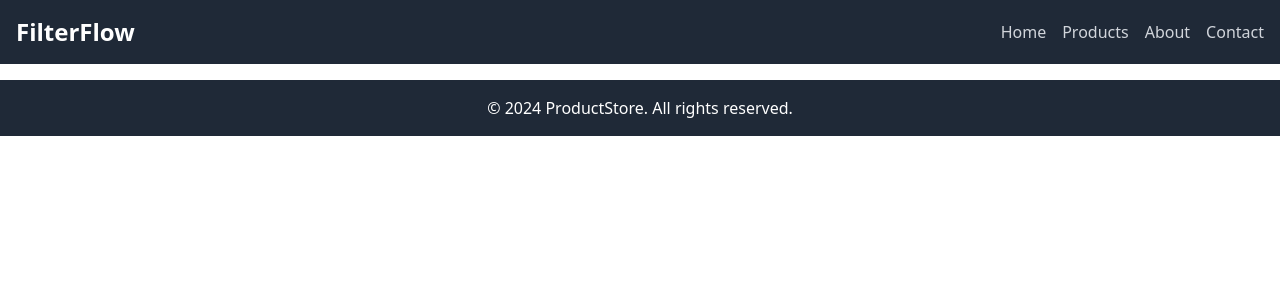
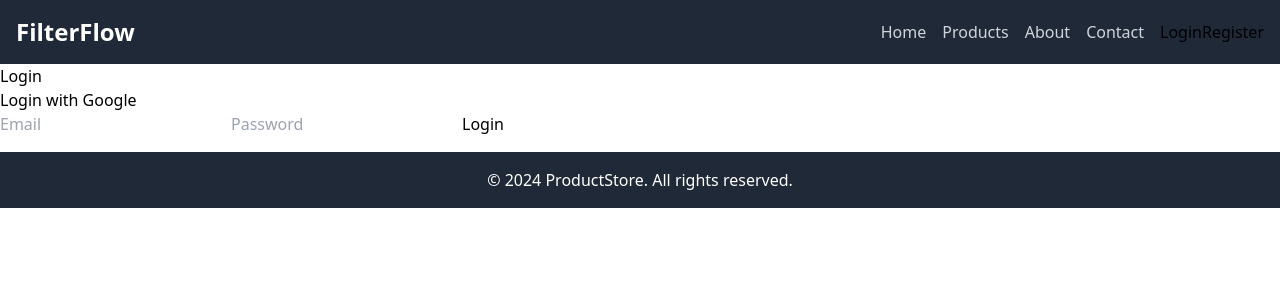
Before and after one commit to khalidbinibrahim/filter-flow-client, a React (Vite) app: page /login in a window 1280 px wide. Shown: the top 300 px of the page. Built offline with nearby package versions, Linux system fonts and the light colour scheme; no server answers.

Commit message:
added login and register feature successfully

```diff
--- a/src/App.jsx
+++ b/src/App.jsx
@@ -3,17 +3,24 @@ import Navbar from './components/Navbar';
 import Home from './pages/Home';
 import ProductList from './pages/ProductList';
 import Footer from './components/Footer';
+import { AuthProvider } from './providers/AuthProvider';
+import Login from './components/Login';
+import Register from './components/Register';
 
 function App() {
   return (
-    <Router>
+    <AuthProvider>
+      <Router>
         <Navbar />
         <Routes>
           <Route path="/" element={<Home />} />
           <Route path="/products" element={<ProductList />} />
+          <Route path="/login" element={<Login />} />
+          <Route path="/register" element={<Register />} />
         </Routes>
         <Footer />
-    </Router>
+      </Router>
+    </AuthProvider>
   );
 }
 
--- /dev/null
+++ b/src/components/Login.jsx
@@ -0,0 +1,31 @@
+import { useContext, useState } from 'react';
+import AuthContext from '../providers/AuthProvider';
+
+const Login = () => {
+    const { loginWithGoogle, loginWithEmailPassword } = useContext(AuthContext);
+    const [email, setEmail] = useState('');
+    const [password, setPassword] = useState('');
+
+    const handleGoogleLogin = () => {
+        loginWithGoogle();
+    };
+
+    const handleEmailLogin = (e) => {
+        e.preventDefault();
+        loginWithEmailPassword(email, password);
+    };
+
+    return (
+        <div>
+            <h2>Login</h2>
+            <button onClick={handleGoogleLogin}>Login with Google</button>
+            <form onSubmit={handleEmailLogin}>
+                <input type="email" value={email} onChange={(e) => setEmail(e.target.value)} placeholder="Email" required />
+                <input type="password" value={password} onChange={(e) => setPassword(e.target.value)} placeholder="Password" required />
+                <button type="submit">Login</button>
+            </form>
+        </div>
+    );
+};
+
+export default Login;
--- a/src/components/Navbar.jsx
+++ b/src/components/Navbar.jsx
@@ -1,6 +1,9 @@
+import { useContext } from 'react';
 import { Link } from 'react-router-dom';
+import AuthContext from '../providers/AuthProvider';
 
 const Navbar = () => {
+  const { user, logout } = useContext(AuthContext);
   return (
     <nav className="bg-gray-800 p-4">
       <div className="container mx-auto flex justify-between items-center">
@@ -20,6 +23,17 @@ const Navbar = () => {
           <Link to="/contact" className="text-gray-300 hover:text-white">
             Contact
           </Link>
+          {user ? (
+            <div>
+              <span>{user.email}</span>
+              <button onClick={logout}>Logout</button>
+            </div>
+          ) : (
+            <div>
+              <Link to="/login">Login</Link>
+              <Link to="/register">Register</Link>
+            </div>
+          )}
         </div>
       </div>
     </nav>
--- /dev/null
+++ b/src/components/Register.jsx
@@ -0,0 +1,26 @@
+import { useContext, useState } from 'react';
+import AuthContext from '../providers/AuthProvider';
+
+const Register = () => {
+    const { registerWithEmailPassword } = useContext(AuthContext);
+    const [email, setEmail] = useState('');
+    const [password, setPassword] = useState('');
+
+    const handleRegister = (e) => {
+        e.preventDefault();
+        registerWithEmailPassword(email, password);
+    };
+
+    return (
+        <div>
+            <h2>Register</h2>
+            <form onSubmit={handleRegister}>
+                <input type="email" value={email} onChange={(e) => setEmail(e.target.value)} placeholder="Email" required />
+                <input type="password" value={password} onChange={(e) => setPassword(e.target.value)} placeholder="Password" required />
+                <button type="submit">Register</button>
+            </form>
+        </div>
+    );
+};
+
+export default Register;
--- /dev/null
+++ b/src/providers/AuthProvider.jsx
@@ -0,0 +1,53 @@
+import { createContext, useState, useEffect } from 'react';
+import { auth, googleProvider, signInWithPopup, signOut, createUserWithEmailAndPassword, signInWithEmailAndPassword } from '../firebase/firebase.config';
+
+const AuthContext = createContext();
+
+export const AuthProvider = ({ children }) => {
+    const [user, setUser] = useState(null);
+
+    useEffect(() => {
+        const unsubscribe = auth.onAuthStateChanged(setUser);
+        return () => unsubscribe();
+    }, []);
+
+    const loginWithGoogle = async () => {
+        try {
+            await signInWithPopup(auth, googleProvider);
+        } catch (error) {
+            console.error('Error during Google login:', error);
+        }
+    };
+
+    const loginWithEmailPassword = async (email, password) => {
+        try {
+            await signInWithEmailAndPassword(auth, email, password);
+        } catch (error) {
+            console.error('Error during email login:', error);
+        }
+    };
+
+    const registerWithEmailPassword = async (email, password) => {
+        try {
+            await createUserWithEmailAndPassword(auth, email, password);
+        } catch (error) {
+            console.error('Error during email registration:', error);
+        }
+    };
+
+    const logout = async () => {
+        try {
+            await signOut(auth);
+        } catch (error) {
+            console.error('Error during logout:', error);
+        }
+    };
+
+    return (
+        <AuthContext.Provider value={{ user, loginWithGoogle, loginWithEmailPassword, registerWithEmailPassword, logout }}>
+            {children}
+        </AuthContext.Provider>
+    );
+};
+
+export default AuthContext;
```
